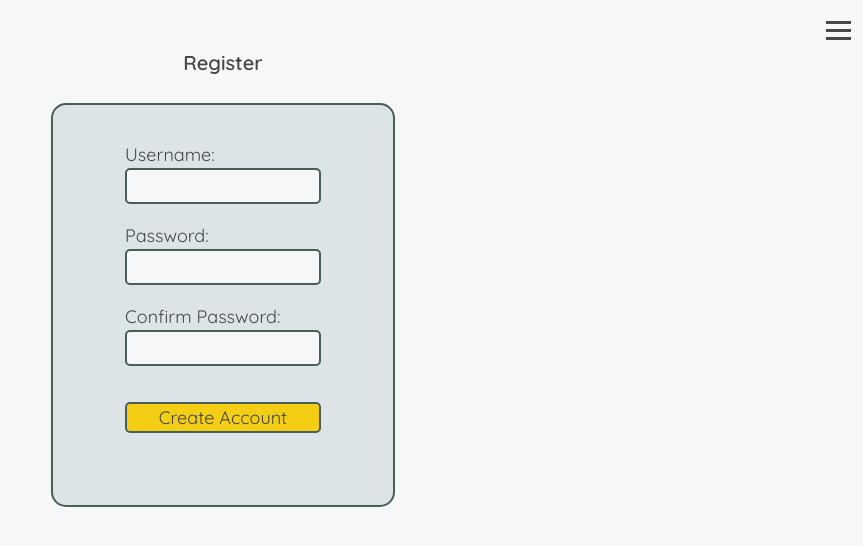
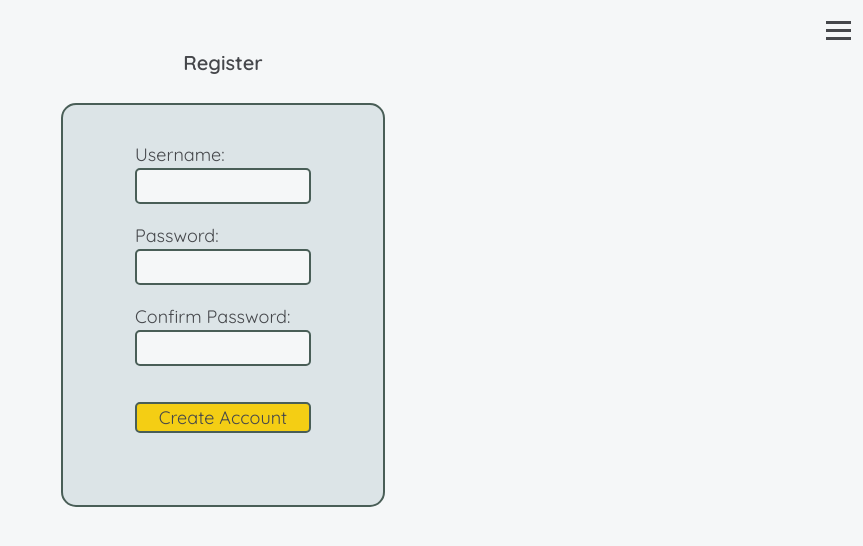
Before and after one commit to Jacob-Burnstein/shopping-list, a Next.js app: page /pages/register in a window 1280 px wide. Shown: the top 546 px of the page, without its empty margins (417-1280 px from the left). Built offline with nearby package versions, Linux system fonts and the light colour scheme.

Commit message:
fixed password type on register, tried to form width, setMessage on log in to troubleshoot

```diff
--- a/app/components/auth/LoginForm.tsx
+++ b/app/components/auth/LoginForm.tsx
@@ -46,6 +46,7 @@ const LoginForm = () => {
           setMessage("Invalid Credentials");
         }
       } catch (err) {
+        setMessage("Something went wrong");
         if (axios.isAxiosError(err)) {
           setMessage(err.response?.data.message);
         } else setMessage("Invalid Credentials");
--- a/app/components/auth/RegisterForm.tsx
+++ b/app/components/auth/RegisterForm.tsx
@@ -75,7 +75,7 @@ const RegisterForm = () => {
       />
       <label>Password: </label>
       <input
-        type="text"
+        type="password"
         name="password"
         value={password}
         onChange={handleChange}
--- a/app/globals.css
+++ b/app/globals.css
@@ -230,7 +230,7 @@ body {
 
 .loginRegisterForm {
   background-color: #dce4e7;
-  width: 80%m;
+  width: 18em;
   margin: 1em;
   display: flex;
   flex-direction: column;
```
